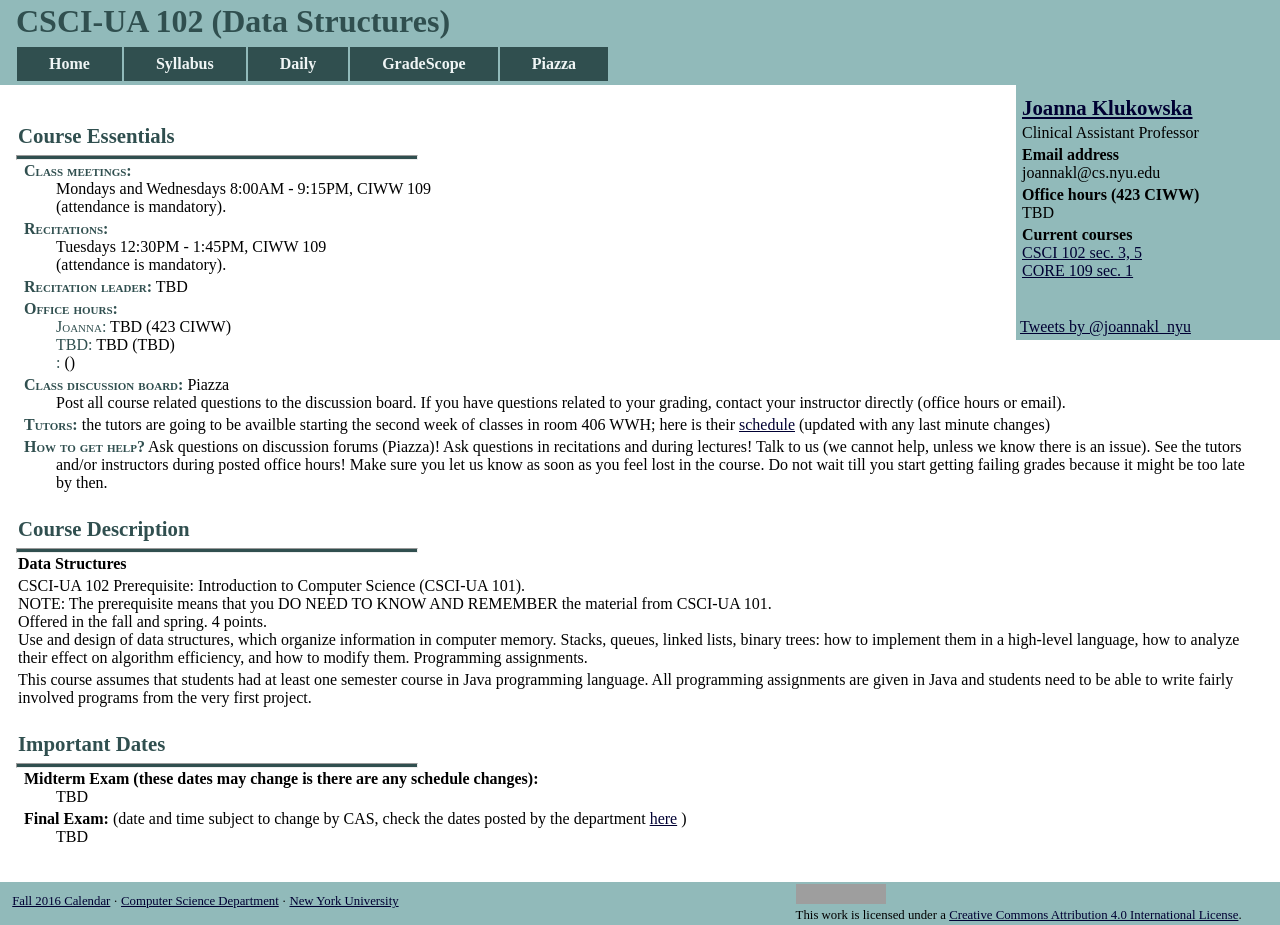
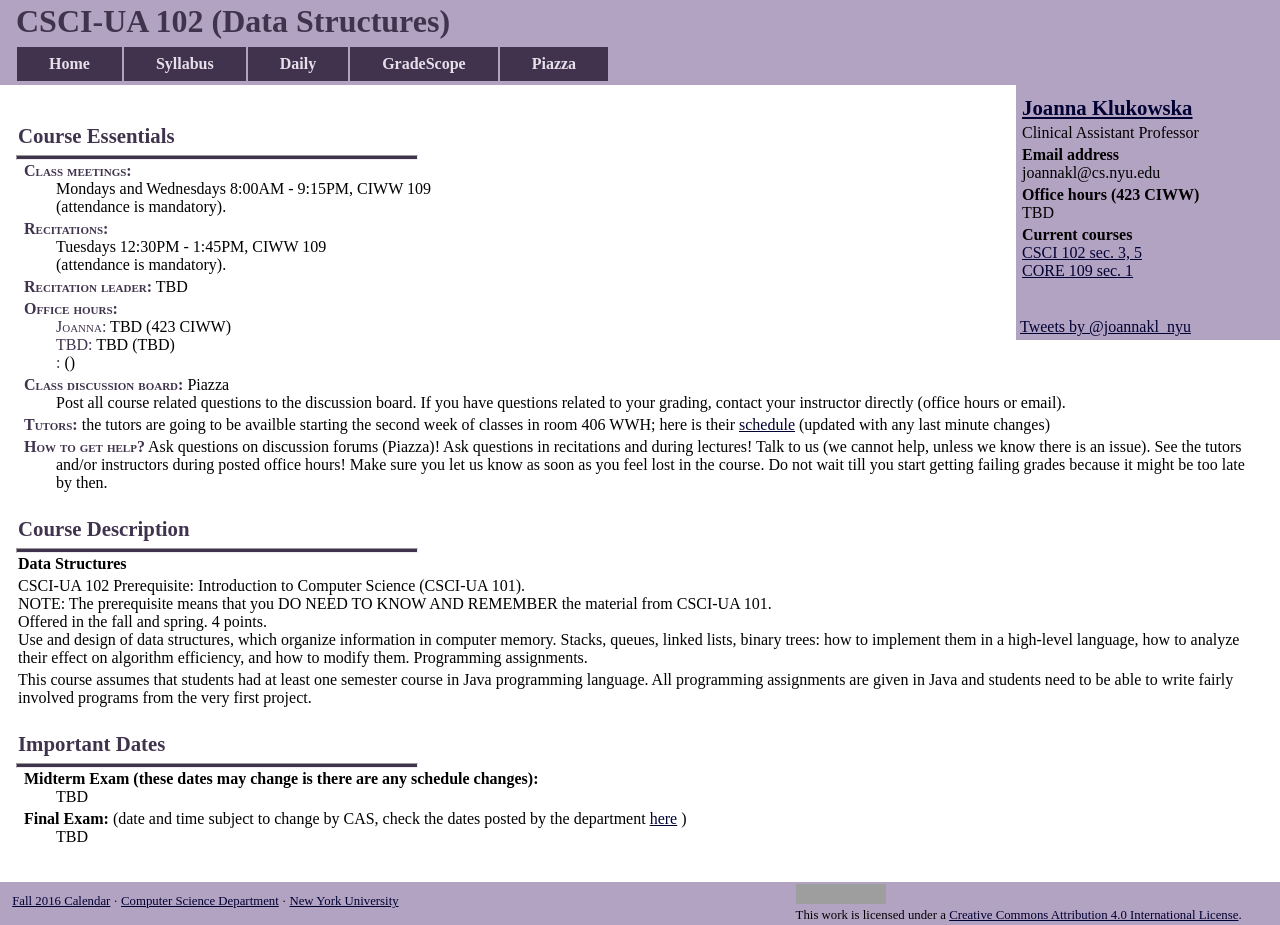
Before and after one commit to joannakl/cs102_s18, a Jekyll site: the page built from index.markdown, in a window 1280 px wide. Built offline with Jekyll 4.4.1, drawn with Linux system fonts in a browser that asks for light colours; comment, search, counter and statistics services are not loaded; grey boxes are pictures that could not be loaded.

Commit message:
spring 2018 initial website

```diff
--- a/resources/css/course_page.css
+++ b/resources/css/course_page.css
@@ -36,46 +36,46 @@ h1 {
   padding: 2px;
   font-size: 1.3em;
   font-weight: bold;
-  color: #304f4f;
+  color: #40334d;
 }
 h2 {
   margin: 0.75em 1em 0.25em 0em;
   padding: 2px;
   font-size: 1.2em;
   font-weight: bold;
-  color: #304f4f;
+  color: #40334d;
 }
 h3 {
   margin: 0.5em 1em 0.25em 0em;
   padding: 2px;
   font-size: 1.1em;
   font-weight: bold;
-  color: #304f4f;
+  color: #40334d;
 }
 h4 {
   margin: 0.5em 1em 0.25em 0em;
   padding: 2px;
   font-size: 1.0em;
   font-weight: bold;
-  color: #304f4f;
+  color: #40334d;
 }
 /******************************************/
 header {
-  background: #91baba;
+  background: #b3a3c2;
   padding: 3px 1em;
   margin: 0;
-  color: #e0ebeb;
+  color: #40334d;
 }
 header h1 {
   margin: 0em;
   padding: 0px;
   font-size: 2em;
   font-weight: bold;
-  color: #304f4f;
+  color: #40334d;
 }
 /******************************************/
 nav {
-  background: #91baba;
+  background: #b3a3c2;
   padding: 3px 1em;
   margin: 0;
 }
@@ -88,24 +88,24 @@ nav ul {
 nav li {
   float: left;
   font-weight: bold;
-  border: 1px solid #91baba;
+  border: 1px solid #b3a3c2;
 }
 nav li a {
   display: block;
-  color: #eff5f5;
-  background-color: #304f4f;
+  color: #e6e0eb;
+  background-color: #41324e;
   text-align: center;
   padding: 0.5em 2em;
   text-decoration: none;
 }
 nav li a:hover {
-  color: #1d2f2f;
-  background-color: #eff5f5;
+  color: #41324e;
+  background-color: #e6e0eb;
   text-decoration: none;
 }
 /******************************************/
 aside {
-  background: #91baba;
+  background: #b3a3c2;
   width: 20%;
   float: right;
   padding: 0.25em;
@@ -126,8 +126,8 @@ main {
 main hr {
   margin: 0;
   padding: 0;
-  color: #304f4f;
-  background-color: #304f4f;
+  color: #40334d;
+  background-color: #40334d;
   height: 3px;
   width: 400px;
   text-align: left;
@@ -142,12 +142,12 @@ main p.hang {
   text-indent: -32px;
 }
 main .emph {
-  color: #304f4f;
+  color: #40334d;
   font-weight: bold;
   font-variant: small-caps;
 }
 main .name {
-  color: #304f4f;
+  color: #40334d;
   font-variant: small-caps;
 }
 td {
@@ -159,7 +159,7 @@ td {
   clear: left;
   padding-bottom: 15px;
   padding-top: 9px;
-  background-color: #d9e0d1;
+  background-color: #eddeed;
   border-top: 3px solid white;
   overflow: hidden;
 }
@@ -167,7 +167,7 @@ td {
   clear: left;
   padding-bottom: 15px;
   padding-top: 9px;
-  background-color: #d1e0e0;
+  background-color: #ccc2d6;
   border-top: 3px solid white;
   overflow: hidden;
 }
@@ -175,7 +175,7 @@ td {
   clear: left;
   padding-bottom: 15px;
   padding-top: 9px;
-  background-color: #d9d1e0;
+  background-color: #b3b8cc;
   border-top: 3px solid white;
   overflow: hidden;
 }
@@ -183,8 +183,8 @@ td {
   clear: left;
   padding-bottom: 15px;
   padding-top: 9px;
-  background-color: #588d8d;
-  color: #eff5f5;
+  background-color: #67507c;
+  color: #e6e0eb;
   font-weight: bold;
   border-top: 3px solid white;
   overflow: hidden;
@@ -281,7 +281,7 @@ footer {
   clear: both;
   margin: 0;
   padding: 0;
-  background: #91baba;
+  background: #b3a3c2;
   font-size: 0.8em;
   overflow: hidden;
 }
```
